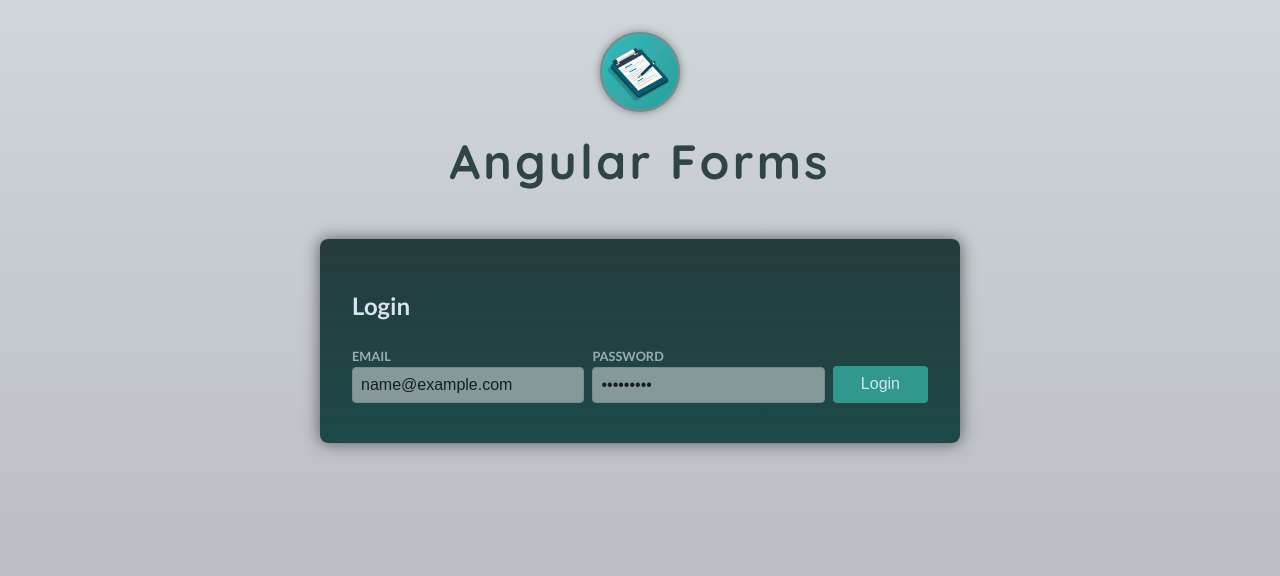
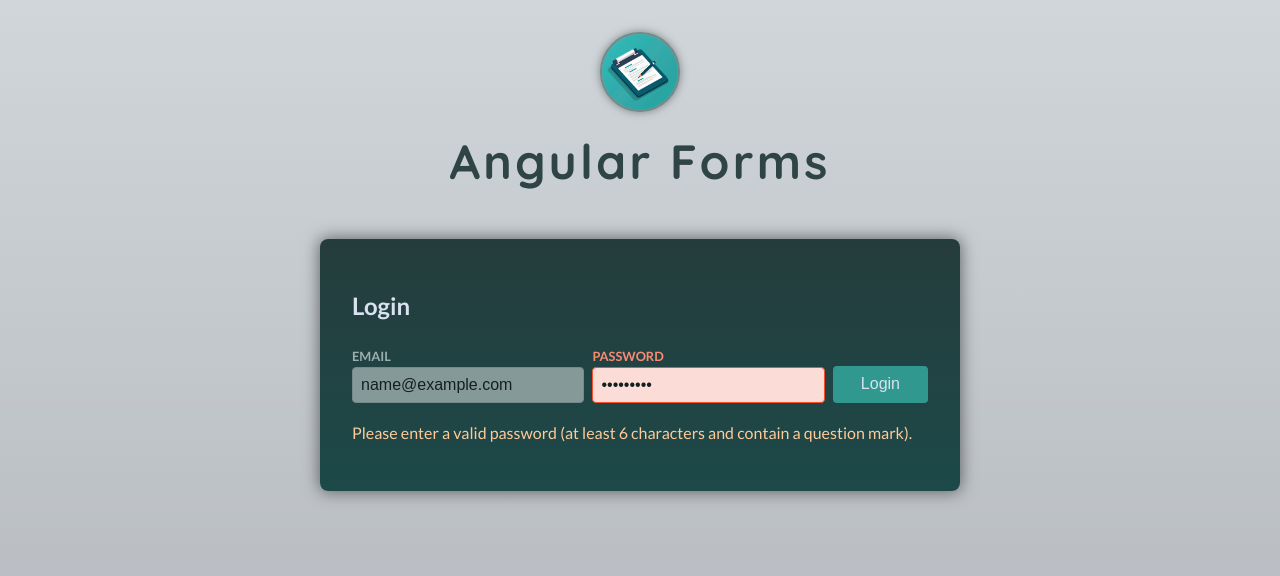
Before and after one commit to RichBurman/forms-dive-angular, an Angular app: page / in a window 1280 px wide. Both pictures are taken after typing "name@example.com", "Sample123" into the empty fields and a click on the button "Login". Shown: the top 576 px of the page. Built offline with nearby package versions, Linux system fonts and the light colour scheme.

Commit message:
refactor login component to enhance password validation by requiring a question mark by creating custom validator

```diff
--- a/src/app/auth/login/login.component.html
+++ b/src/app/auth/login/login.component.html
@@ -16,9 +16,10 @@
   </div>
 
   @if (emailIsInvalid) {
-    <p class="control-error">Please enter a valid email address.</p>
-  }
-  @if (passwordIsInvalid) {
-    <p class="control-error">Please enter a valid password (at least 6 characters).</p>
+  <p class="control-error">Please enter a valid email address.</p>
+  } @if (passwordIsInvalid) {
+  <p class="control-error">
+    Please enter a valid password (at least 6 characters and contain a question mark).
+  </p>
   }
 </form>
--- a/src/app/auth/login/login.component.ts
+++ b/src/app/auth/login/login.component.ts
@@ -1,10 +1,19 @@
 import { Component } from '@angular/core';
 import {
+  AbstractControl,
   FormControl,
   FormGroup,
   ReactiveFormsModule,
   Validators,
 } from '@angular/forms';
+
+function mustContainQuestionMark(control: AbstractControl) {
+  if (control.value.includes('?')) {
+    return null;
+  }
+
+  return { doesNotContainQuestionMarl: true };
+}
 
 @Component({
   selector: 'app-login',
@@ -19,7 +28,7 @@ export class LoginComponent {
       validators: [Validators.email, Validators.required],
     }),
     password: new FormControl('', {
-      validators: [Validators.required, Validators.minLength(6)],
+      validators: [Validators.required, Validators.minLength(6), mustContainQuestionMark],
     }),
   });
 
```
